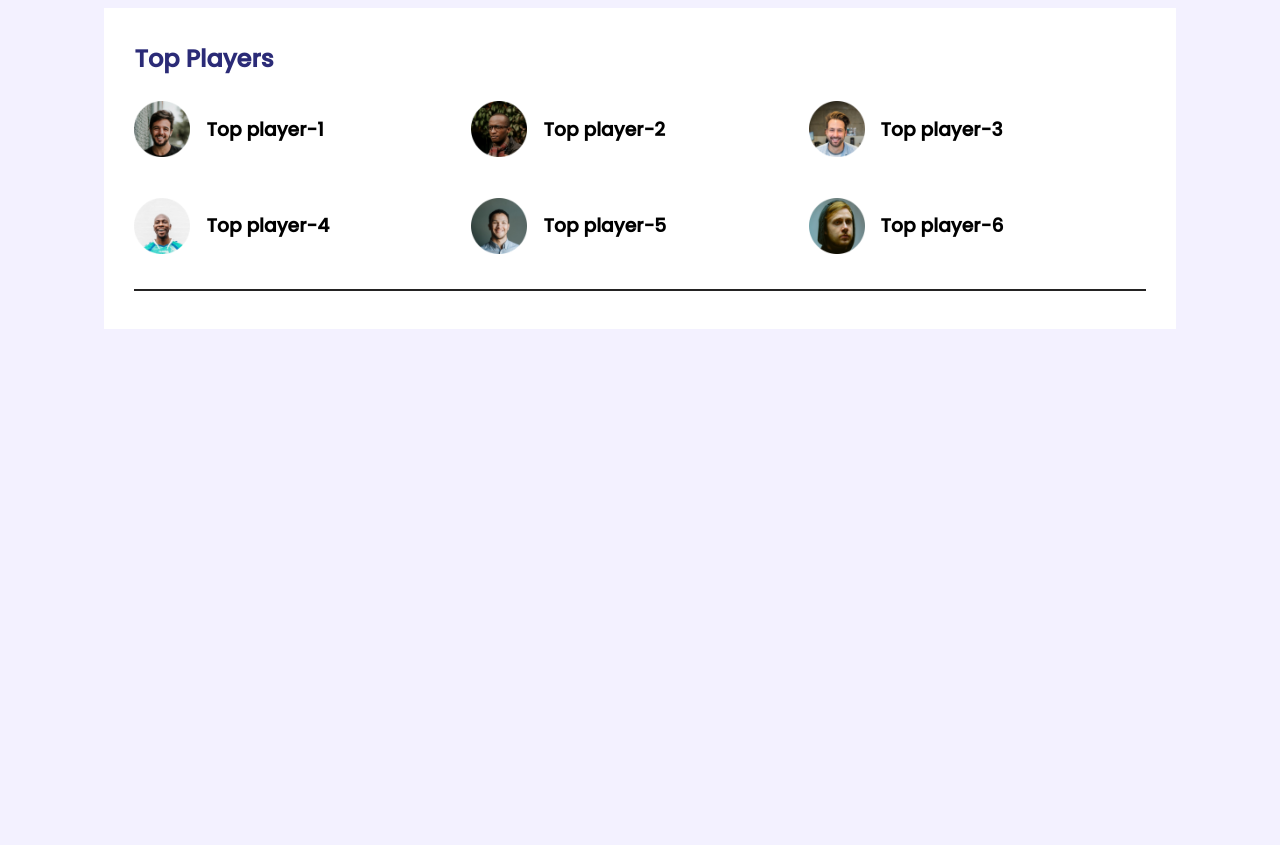
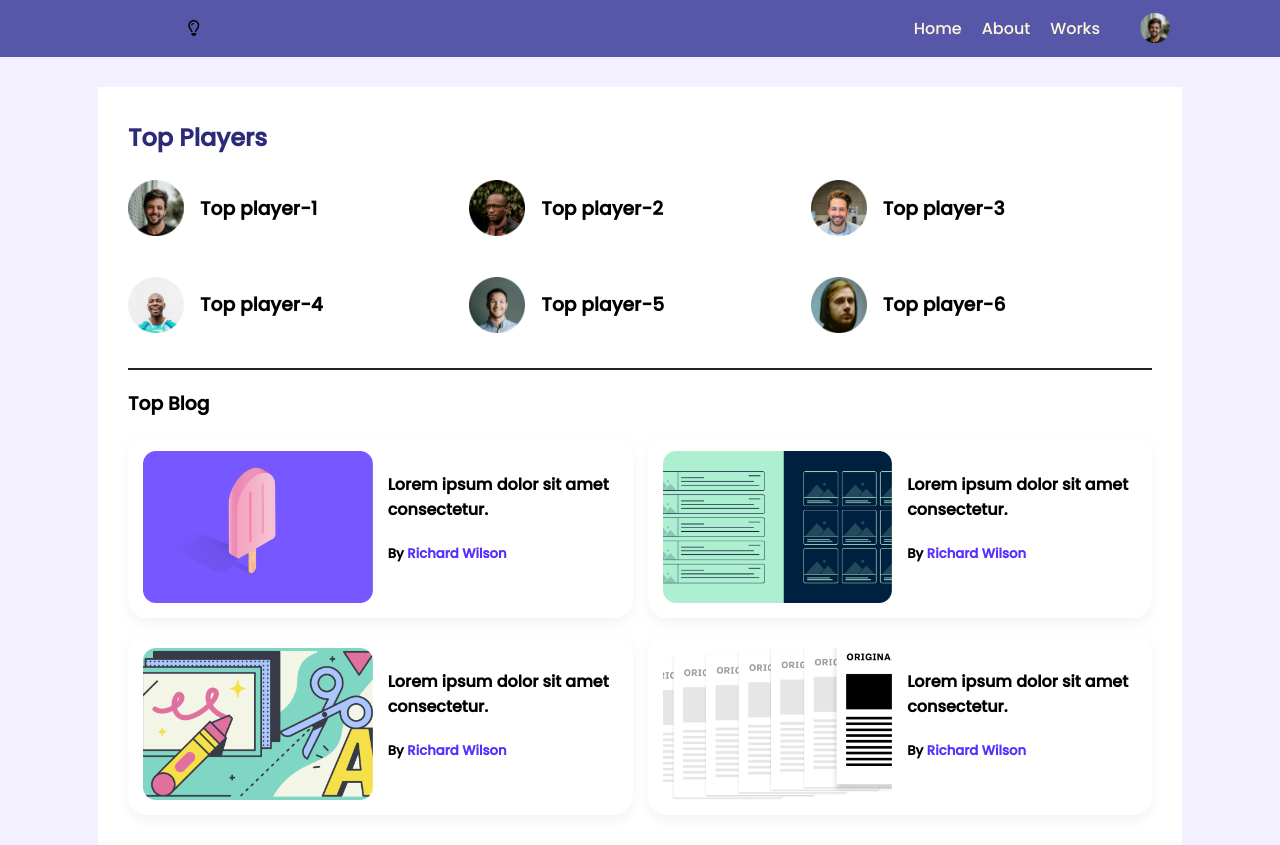
Before and after one commit to ShoyebAkter/leaderboard.css3, a plain HTML site: page index.html in a window 1280 px wide. Before the commit the page ends 800 px from the top, so only its background shows below. Drawn offline with Linux system fonts and the light colour scheme.

Commit message:
finished

```diff
--- a/index.html
+++ b/index.html
@@ -7,12 +7,24 @@
     <meta name="viewport" content="width=device-width, initial-scale=1.0">
     <title>Leader Board</title>
     <link rel="stylesheet" href="styles/style.css">
+    <script src="https://kit.fontawesome.com/76f24967cf.js" crossorigin="anonymous"></script>
 </head>
 
 <body>
     <!-- header start -->
     <header>
+        <nav>
+            <div class="navbar">
+                <p><i class="far fa-lightbulb"></i></p>
+                <a href="">Home</a>
+                <a href="">About</a>
+                <a href="">Works</a>
+                <div class="nav-img">
+                    <img src="images/players/player-1.png" alt="">
+                </div>
 
+            </div>
+        </nav>
     </header>
     <!-- header end -->
     <main>
@@ -47,6 +59,47 @@
                 </div>
             </div>
             <hr>
+            <div class="top-blog">
+                <h3 class="section_title">Top Blog</h3>
+                <div class="blog-content">
+                    <article class="single_blog">
+                        <div class="blog-image">
+                            <img src="images/blogs/blog-1.png" alt="">
+                        </div>
+                        <div class="blog-text">
+                            <h4 class="blog-title">Lorem ipsum dolor sit amet consectetur.</h4>
+                            <h5 class="blog-author">By <span>Richard Wilson</span></h5>
+                        </div>
+                    </article>
+                    <article class="single_blog">
+                        <div class="blog-image">
+                            <img src="images/blogs/blog-2.png" alt="">
+                        </div>
+                        <div class="blog-text">
+                            <h4 class="blog-title">Lorem ipsum dolor sit amet consectetur.</h4>
+                            <h5 class="blog-author">By <span>Richard Wilson</span></h5>
+                        </div>
+                    </article>
+                    <article class="single_blog">
+                        <div class="blog-image">
+                            <img src="images/blogs/blog-3.png" alt="">
+                        </div>
+                        <div class="blog-text">
+                            <h4 class="blog-title">Lorem ipsum dolor sit amet consectetur.</h4>
+                            <h5 class="blog-author">By <span>Richard Wilson</span></h5>
+                        </div>
+                    </article>
+                    <article class="single_blog">
+                        <div class="blog-image">
+                            <img src="images/blogs/blog-4.png" alt="">
+                        </div>
+                        <div class="blog-text">
+                            <h4 class="blog-title">Lorem ipsum dolor sit amet consectetur.</h4>
+                            <h5 class="blog-author">By <span>Richard Wilson</span></h5>
+                        </div>
+                    </article>
+                </div>
+            </div>
         </section>
     </main>
 </body>
--- a/styles/style.css
+++ b/styles/style.css
@@ -1,4 +1,33 @@
 @import url("https://fonts.googleapis.com/css2?family=Poppins:wght@500&display=swap");
+body {
+  margin: 0;
+}
+.navbar {
+  display: flex;
+  margin-bottom: 30px;
+  background-color: rgb(87, 87, 170);
+  align-items: center;
+  justify-content: end;
+}
+.navbar p {
+  padding-right: 55%;
+}
+.navbar a {
+  color: cornsilk;
+  text-decoration: none;
+  margin: 0 10px;
+}
+.navbar a:hover {
+  color: black;
+}
+.nav-img img {
+  height: 30px;
+  width: 30px;
+  padding-top: 5px;
+  padding-left: 30px;
+  padding-right: 110px;
+}
+
 body {
   font-family: "Poppins", sans-serif;
   background-color: #f3f1ff;
@@ -39,3 +68,48 @@ hr {
 .player-name {
   margin-left: 16px;
 }
+/* blog contents */
+.blog-content {
+  display: grid;
+  grid-template-columns: repeat(2, 1fr);
+  grid-gap: 15px;
+}
+.single_blog {
+  display: flex;
+  animation: slideRight 0.7s ease 0.1s 1;
+  box-shadow: 0px 5.34229px 13.3557px rgba(0, 0, 0, 0.05);
+  padding: 15px;
+  border-radius: 20px;
+}
+.blog-image {
+  display: flex;
+  flex: 1;
+}
+.blog-text {
+  flex: 1;
+  padding-left: 15px;
+}
+.blog-image img {
+  width: 100%;
+}
+.blog-author {
+  margin-top: 5px;
+}
+.blog-author span {
+  color: #562eff;
+}
+
+/* media-query */
+@media screen and (max-width: 688px) {
+  .navbar,
+  .container {
+    width: 100%;
+  }
+  .navbar:hover {
+    color: black;
+  }
+  .players,
+  .blog-content {
+    grid-template-columns: repeat(1, 1fr);
+  }
+}
```
